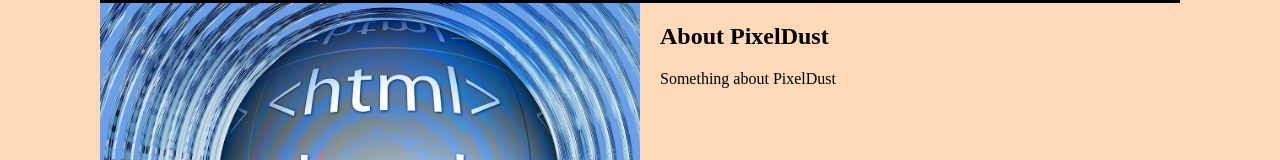
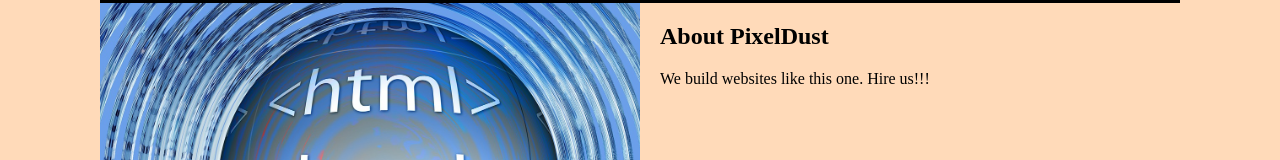
Before and after one commit to treehouse/pixeldust, a plain HTML site: page index.html in a window 1280 px wide. Shown: the part 134-294 px from the top of the page. Drawn offline with nearby package versions, Linux system fonts and the light colour scheme.

Commit message:
Added company info

```diff
--- a/index.html
+++ b/index.html
@@ -12,7 +12,7 @@
     <section>
     <img src="html.jpg" alt="What HTML looks like">
     <h2>About PixelDust</h2>
-    <p>Something about PixelDust</p>
+    <p>We build websites like this one. Hire us!!!</p>
     </section>
 
     <section class="cofounder">
```
